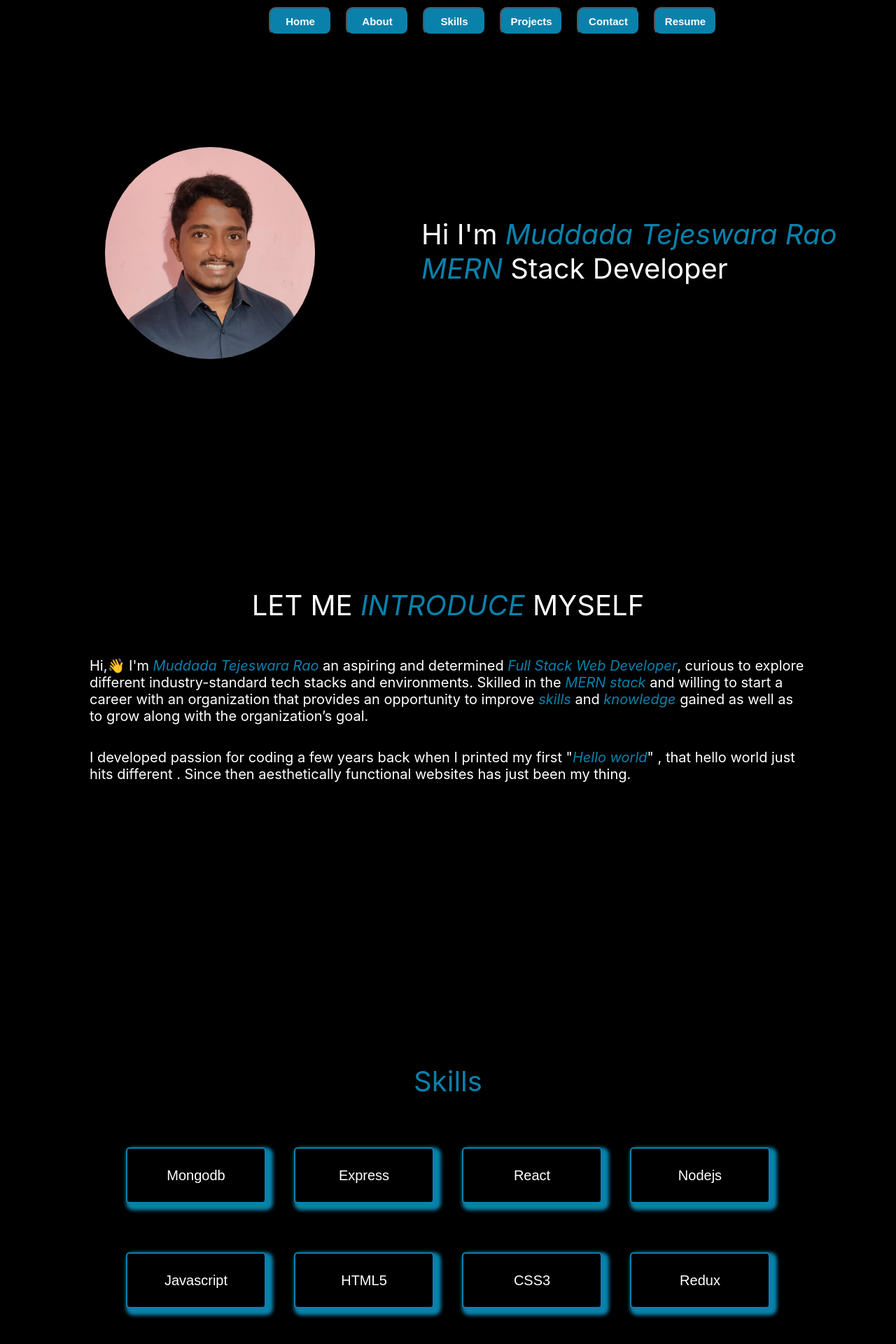
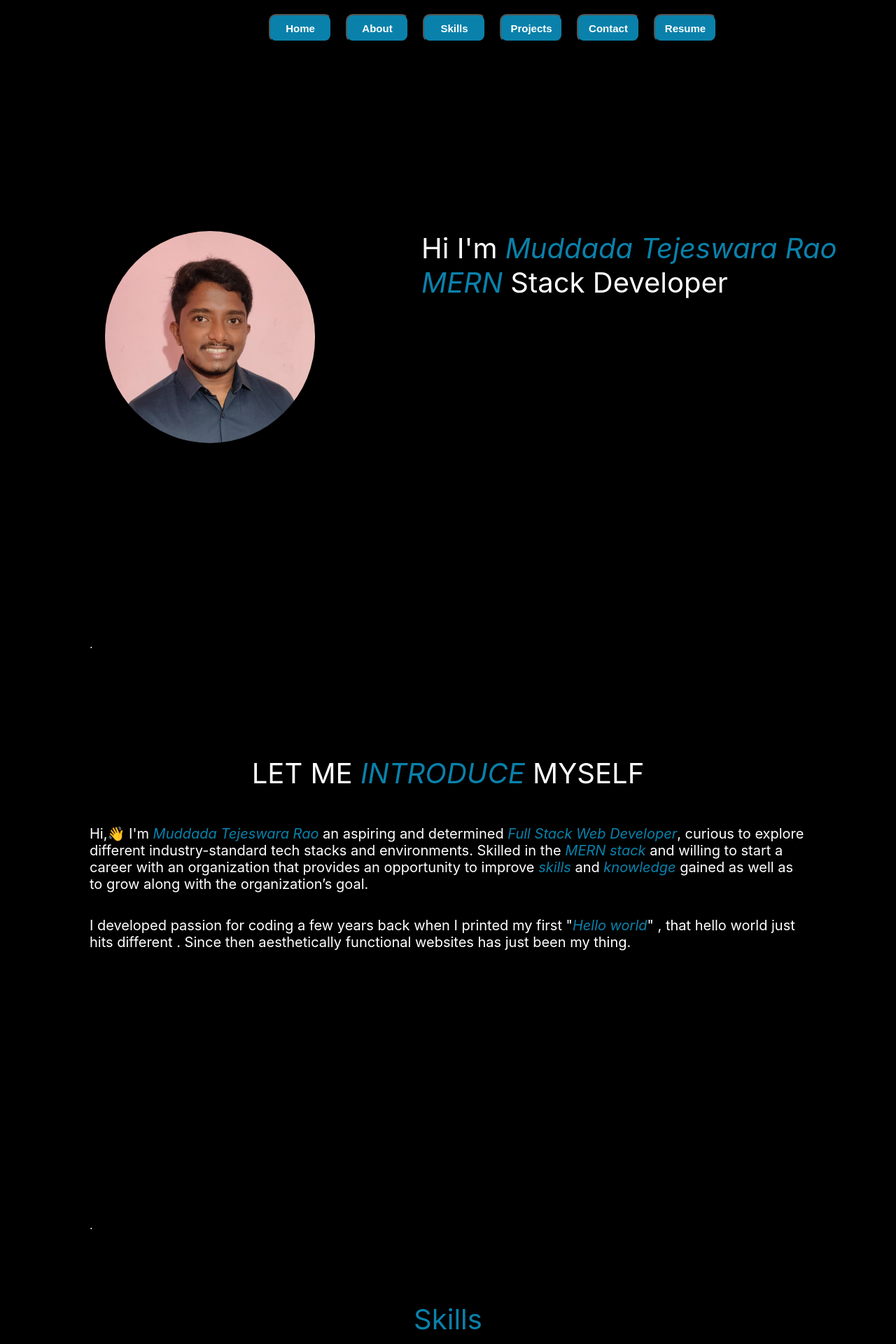
Before and after one commit to Tejeswar278/MuddadaTejeswaraRao_portfolio, a React (Vite) app: page / in a window 1280 px wide. Shown: the top 1920 px of the page at 70% size. Built offline with nearby package versions, Linux system fonts and the light colour scheme.

Commit message:
fixed the navigation

```diff
--- a/src/components/About.css
+++ b/src/components/About.css
@@ -29,3 +29,7 @@ span {
     color: #0A81AB;
     font-style: italic;
 }
+
+.m-t {
+    margin-top: 100px;
+}
--- a/src/components/About.jsx
+++ b/src/components/About.jsx
@@ -2,8 +2,9 @@ import './About.css'
 
 export const About = () => {
     return (
-        <div className='about-container'>
-            <div className='about1 center'>
+        <div id='about' className='about-container'>
+            <div className='m-t'>.</div>
+            <div className='m-t about1 center'>
                 LET ME <span>INTRODUCE</span> MYSELF
             </div>
             <div className='about2'>
--- a/src/components/Contact.css
+++ b/src/components/Contact.css
@@ -42,3 +42,7 @@
     cursor: pointer;
     font-size: 15px;
 }
+
+.m-t {
+    margin-top: 100px;
+}
--- a/src/components/Contact.jsx
+++ b/src/components/Contact.jsx
@@ -2,8 +2,9 @@ import "./Contact.css"
 
 export const Contact = () => {
     return (
-        <div className="contact-container">
-            <div className="contact-header">Contact <span>me</span></div>
+        <div id="contact" className="contact-container">
+            <div className="m-t">.</div>
+            <div className="m-t contact-header">Contact <span>me</span></div>
             <div className="contact-sub-header">Whether you want to get in touch, talk about a project collaboration, or just say hi, I'd love to hear from you.</div>
             <div className="contact-list">
                 <button>8333014386</button>
--- a/src/components/Home.css
+++ b/src/components/Home.css
@@ -26,3 +26,7 @@
 .blue {
     color: #0A81AB;
 }
+
+.m-t {
+    margin-top: 100px;
+}
--- a/src/components/Home.jsx
+++ b/src/components/Home.jsx
@@ -3,8 +3,9 @@ import "./Home.css"
 
 export const Home = () => {
     return (
-        <div className="home-container">
-            <div className="home-profile"><img className="profile-img" src={profile} alt="profile-image"/></div>
+        <div id="home" className="home-container">
+            {/* <div className="m-t">.</div> */}
+            <div className="m-t home-profile"><img className="profile-img" src={profile} alt="profile-image"/></div>
             <div className="home-intro">
                 <div className="">Hi I'm <span className="blue">Muddada Tejeswara Rao</span></div>
                 <div><span className="blue">MERN</span> Stack Developer</div>
--- a/src/components/Navbar.css
+++ b/src/components/Navbar.css
@@ -14,7 +14,7 @@
     width: 60%;
 }
 
-.nav-middle-block > div {
+.nav-middle-block > a {
     margin-left: 20px;
 }
 
--- a/src/components/Navbar.jsx
+++ b/src/components/Navbar.jsx
@@ -4,12 +4,12 @@ export const Navbar = () => {
     return (
         <div className="nav-container">
             <div className="nav-middle-block">
-                <div><button className="m btn">Home</button></div>
-                <div><button className="m btn">About</button></div>
-                <div><button className="m btn">Skills</button></div>
-                <div><button className="m btn">Projects</button></div>
-                <div><button className="m btn">Contact</button></div>
-                <div><button className="m btn">Resume</button></div>
+                <a className="m" href="#home"><div><button className="m btn">Home</button></div></a>
+                <a className="m" href="#about"><div><button className="m btn">About</button></div></a>
+                <a className="m" href="#skills"><div><button className="m btn">Skills</button></div></a>
+                <a className="m" href="#projects"><div><button className="m btn">Projects</button></div></a>
+                <a className="m" href="#contact"><div><button className="m btn">Contact</button></div></a>
+                <a className="m" href="https://www.canva.com/design/DAE8Y4Nu5TY/ikBgov_AYxtQITyanCbigA/view?utm_content=DAE8Y4Nu5TY&utm_campaign=designshare&utm_medium=link2&utm_source=sharebutton" target="_blank"><div><button className="m btn">Resume</button></div></a>
 
             </div>
         </div>
--- a/src/components/Project.css
+++ b/src/components/Project.css
@@ -59,3 +59,7 @@
     color: #0A81AB;
     text-decoration: none;
 }
+
+.m-t {
+    margin-top: 100px;
+}
--- a/src/components/Projects.jsx
+++ b/src/components/Projects.jsx
@@ -5,8 +5,9 @@ import './Project.css'
 
 export const Projects = () => {
     return (
-        <div className='project-container'>
-            <div>
+        <div id='projects' className='project-container'>
+            <div className='m-t'>.</div>
+            <div className='m-t'>
                 <div className='project-header'>MY RECENT <span>WORKS</span></div>
                 <div className='project-sub-header'>Here are few <span>projects</span> that I've recently worked on</div>
             </div>
--- a/src/components/Skills.css
+++ b/src/components/Skills.css
@@ -35,7 +35,7 @@
     margin-bottom: 30px;
 }
 
-.skills {
+.skill {
     align-items: center;
     text-align: center;
 }
@@ -43,3 +43,7 @@
 .m-b {
     margin-bottom: 50px;
 }
+
+.m-t {
+    margin-top: 100px;
+}
--- a/src/components/Skills.jsx
+++ b/src/components/Skills.jsx
@@ -2,9 +2,10 @@ import './Skills.css'
 
 export const Skills = () => {
     return (
-        <div className="skills-container">
-            <div className='skills-header'>Skills</div>
-            <div className='skills m-b'>
+        <div id='skills' className="skills-container">
+            <div className='m-t'>.</div>
+            <div className='m-t skills-header'>Skills</div>
+            <div className='skill m-b'>
                 <div className='skills-btns'>
                     <button className='skills-btn'>Mongodb</button>
                     <button className='skills-btn'>Express</button>
@@ -18,7 +19,7 @@ export const Skills = () => {
                     <button className='skills-btn'>Redux</button>
                 </div>
             </div>
-            <div className='skills'>
+            <div className='skill'>
                     <button className='skills-btn'>Visual studio</button>
                     <button className='skills-btn'>Postman</button>
                     <button className='skills-btn'>Amazonaws</button>
```
